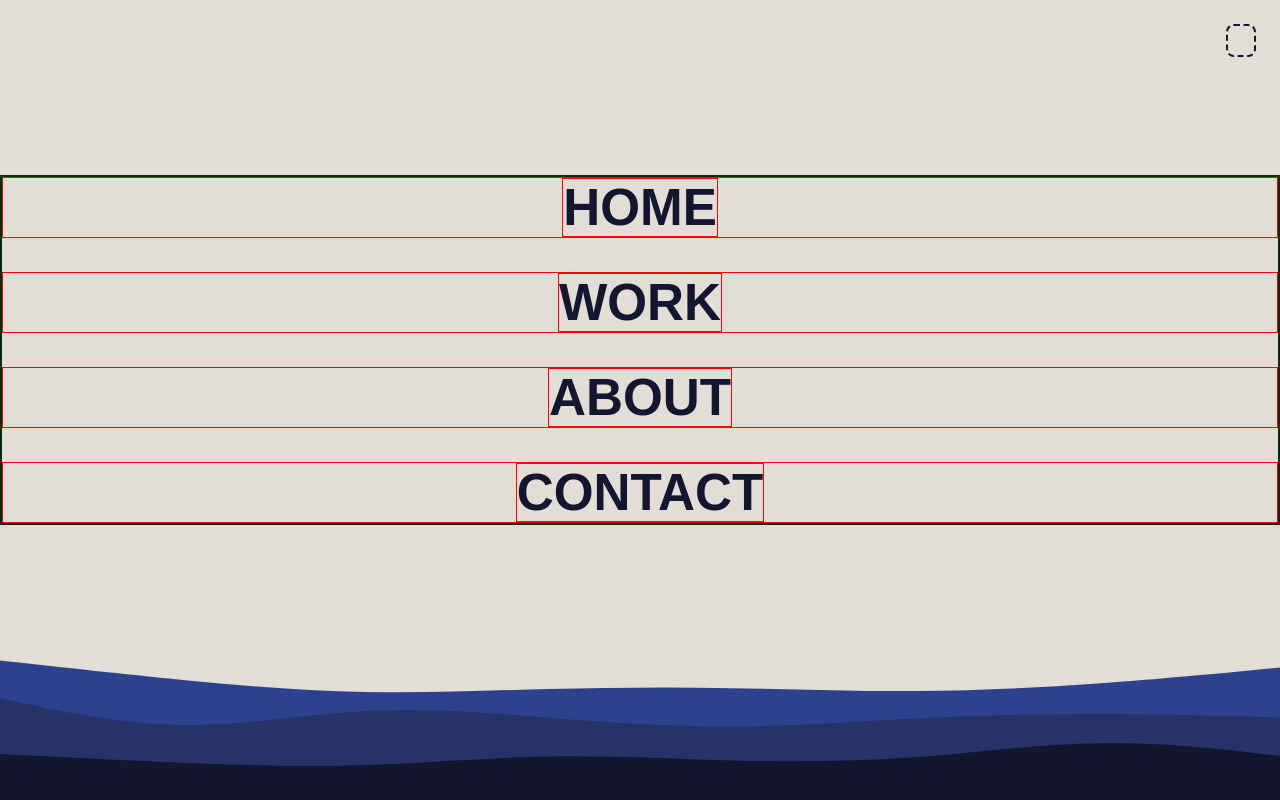
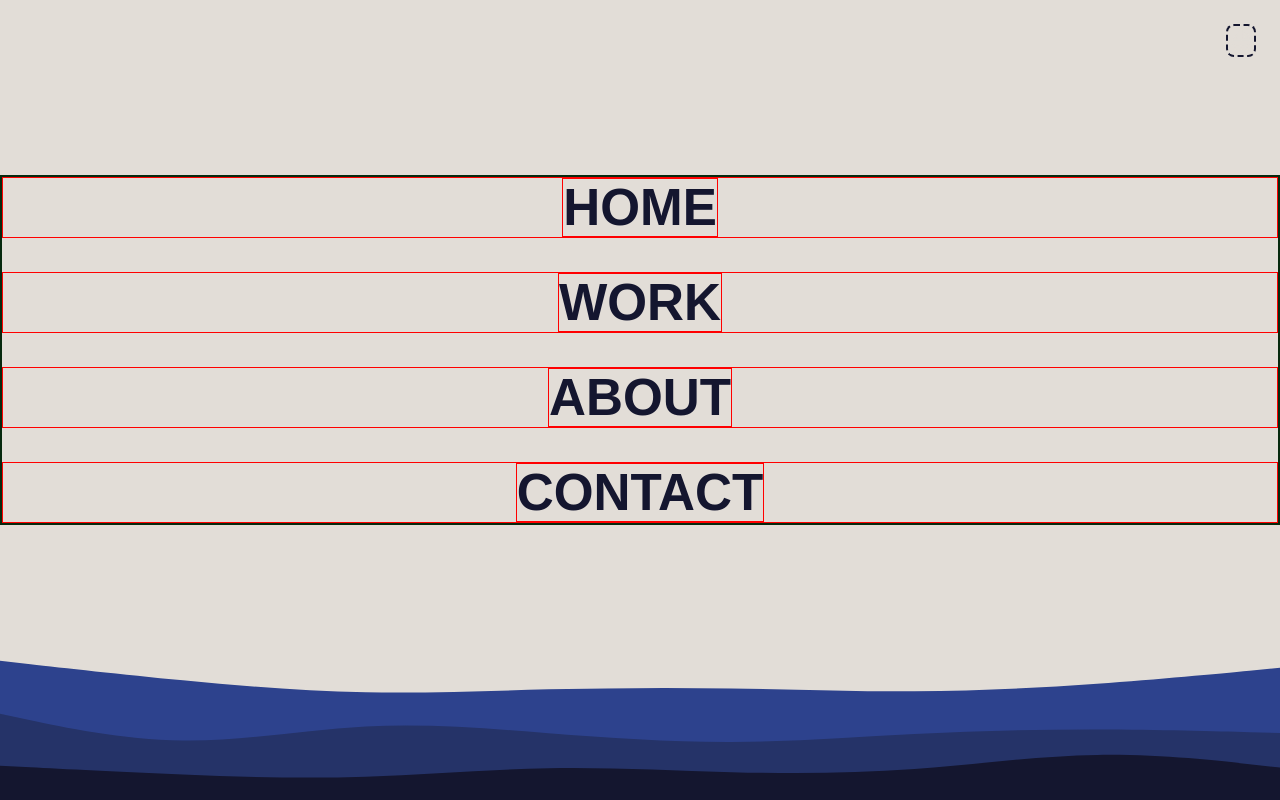
Before and after one commit to Pedrocas74/Pedro-portfolio, a React (Vite) app: page / in a window 1280 px wide. Both pictures are taken after a click on the button 1241 px from the left and 40 px from the top of the page. Built offline with nearby package versions, Linux system fonts and the light colour scheme; a web font is replaced by a local one.

Commit message:
Add motion to waves

```diff
--- a/src/Components/WavesSVG.jsx
+++ b/src/Components/WavesSVG.jsx
@@ -1,18 +1,45 @@
+import { motion } from "framer-motion";
 import styles from './WavesSVG.module.css';
 
-function WavesSVG() {
-
+export default function WavesSVG() {
 
     return (
         <>
+          <svg className={styles.waves} viewBox="0 0 2000 500" xmlns="http://www.w3.org/2000/svg" >
 
-          <svg className={styles.waves} viewBox="0 0 2000 500" xmlns="http://www.w3.org/2000/svg" xmlns:xlink="http://www.w3.org/1999/xlink" version="1.1">
-            <path d="M0 282L47.7 287.3C95.3 292.7 190.7 303.3 285.8 312.5C381 321.7 476 329.3 571.2 331.2C666.3 333 761.7 329 857 326.7C952.3 324.3 1047.7 323.7 1143 325.2C1238.3 326.7 1333.7 330.3 1428.8 329.8C1524 329.3 1619 324.7 1714.2 317.8C1809.3 311 1904.7 302 1952.3 297.5L2000 293L2000 501L1952.3 501C1904.7 501 1809.3 501 1714.2 501C1619 501 1524 501 1428.8 501C1333.7 501 1238.3 501 1143 501C1047.7 501 952.3 501 857 501C761.7 501 666.3 501 571.2 501C476 501 381 501 285.8 501C190.7 501 95.3 501 47.7 501L0 501Z" fill="#2d428dff"></path>
-            <path d="M0 341L47.7 351.2C95.3 361.3 190.7 381.7 285.8 382.8C381 384 476 366 571.2 361C666.3 356 761.7 364 857 371.3C952.3 378.7 1047.7 385.3 1143 385C1238.3 384.7 1333.7 377.3 1428.8 372.5C1524 367.7 1619 365.3 1714.2 365.5C1809.3 365.7 1904.7 368.3 1952.3 369.7L2000 371L2000 501L1952.3 501C1904.7 501 1809.3 501 1714.2 501C1619 501 1524 501 1428.8 501C1333.7 501 1238.3 501 1143 501C1047.7 501 952.3 501 857 501C761.7 501 666.3 501 571.2 501C476 501 381 501 285.8 501C190.7 501 95.3 501 47.7 501L0 501Z" fill="#253368"></path>
-            <path d="M0 428L47.7 430.5C95.3 433 190.7 438 285.8 441.8C381 445.7 476 448.3 571.2 445.3C666.3 442.3 761.7 433.7 857 432C952.3 430.3 1047.7 435.7 1143 438.2C1238.3 440.7 1333.7 440.3 1428.8 433.3C1524 426.3 1619 412.7 1714.2 411.2C1809.3 409.7 1904.7 420.3 1952.3 425.7L2000 431L2000 501L1952.3 501C1904.7 501 1809.3 501 1714.2 501C1619 501 1524 501 1428.8 501C1333.7 501 1238.3 501 1143 501C1047.7 501 952.3 501 857 501C761.7 501 666.3 501 571.2 501C476 501 381 501 285.8 501C190.7 501 95.3 501 47.7 501L0 501Z" fill="#14162F"></path>
+            <motion.path
+              d="M0 282L47.7 287.3C95.3 292.7 190.7 303.3 285.8 312.5C381 321.7 476 329.3 571.2 331.2C666.3 333 761.7 329 857 326.7C952.3 324.3 1047.7 323.7 1143 325.2C1238.3 326.7 1333.7 330.3 1428.8 329.8C1524 329.3 1619 324.7 1714.2 317.8C1809.3 311 1904.7 302 1952.3 297.5L2000 293L2000 501L1952.3 501C1904.7 501 1809.3 501 1714.2 501C1619 501 1524 501 1428.8 501C1333.7 501 1238.3 501 1143 501C1047.7 501 952.3 501 857 501C761.7 501 666.3 501 571.2 501C476 501 381 501 285.8 501C190.7 501 95.3 501 47.7 501L0 501Z"
+              fill="#2d428dff"
+              animate={{ y: [0, 12, 0] }}  //[original position, movement, original position again]
+              transition={{
+                repeat: Infinity,
+                duration: 3,
+                ease: "easeInOut",
+              }}
+            />
+
+            <motion.path
+              d="M0 341L47.7 351.2C95.3 361.3 190.7 381.7 285.8 382.8C381 384 476 366 571.2 361C666.3 356 761.7 364 857 371.3C952.3 378.7 1047.7 385.3 1143 385C1238.3 384.7 1333.7 377.3 1428.8 372.5C1524 367.7 1619 365.3 1714.2 365.5C1809.3 365.7 1904.7 368.3 1952.3 369.7L2000 371L2000 501L1952.3 501C1904.7 501 1809.3 501 1714.2 501C1619 501 1524 501 1428.8 501C1333.7 501 1238.3 501 1143 501C1047.7 501 952.3 501 857 501C761.7 501 666.3 501 571.2 501C476 501 381 501 285.8 501C190.7 501 95.3 501 47.7 501L0 501Z"
+              fill="#253368"
+              animate={{  y: [0, 25, 0] }}
+              transition={{
+                repeat: Infinity,
+                duration: 5,
+                ease: "easeInOut",
+              }}
+            />
+
+            <motion.path
+              d="M0 428L47.7 430.5C95.3 433 190.7 438 285.8 441.8C381 445.7 476 448.3 571.2 445.3C666.3 442.3 761.7 433.7 857 432C952.3 430.3 1047.7 435.7 1143 438.2C1238.3 440.7 1333.7 440.3 1428.8 433.3C1524 426.3 1619 412.7 1714.2 411.2C1809.3 409.7 1904.7 420.3 1952.3 425.7L2000 431L2000 501L1952.3 501C1904.7 501 1809.3 501 1714.2 501C1619 501 1524 501 1428.8 501C1333.7 501 1238.3 501 1143 501C1047.7 501 952.3 501 857 501C761.7 501 666.3 501 571.2 501C476 501 381 501 285.8 501C190.7 501 95.3 501 47.7 501L0 501Z"
+              fill="#14162F"
+              animate={{ y: [0, 20, 0] }}
+              transition={{
+                repeat: Infinity,
+                duration: 7,
+                ease: "easeInOut",
+              }}
+            />
           </svg>
         </>
     );
 }
-
-export default WavesSVG;
--- a/src/styles/home.module.css
+++ b/src/styles/home.module.css
@@ -56,15 +56,15 @@
     width: 8.5em;
     /* height: auto; */
     letter-spacing: 3px;
-    transition:
+    /* transition:
         letter-spacing 0.4s ease,
-        transform 0.2s cubic-bezier(0.4,0,0.2,1);
+        transform 0.2s cubic-bezier(0.4,0,0.2,1); */
 
 }
-.linksContainer a:hover {
+/* .linksContainer a:hover {
     letter-spacing: 0px;
     transform: scale(1.07);
-}
+} */
 
 
 .titleHome {
```
